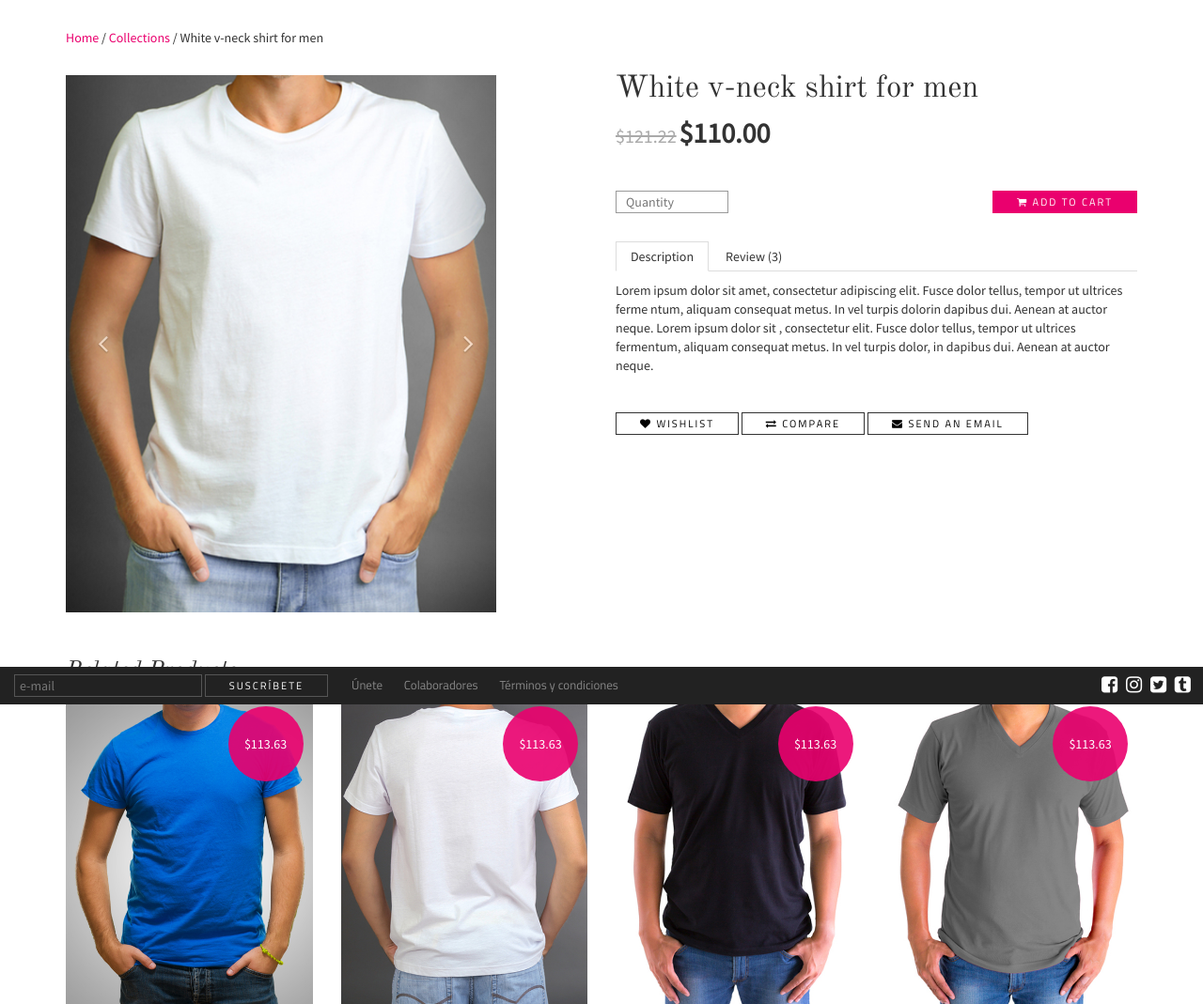
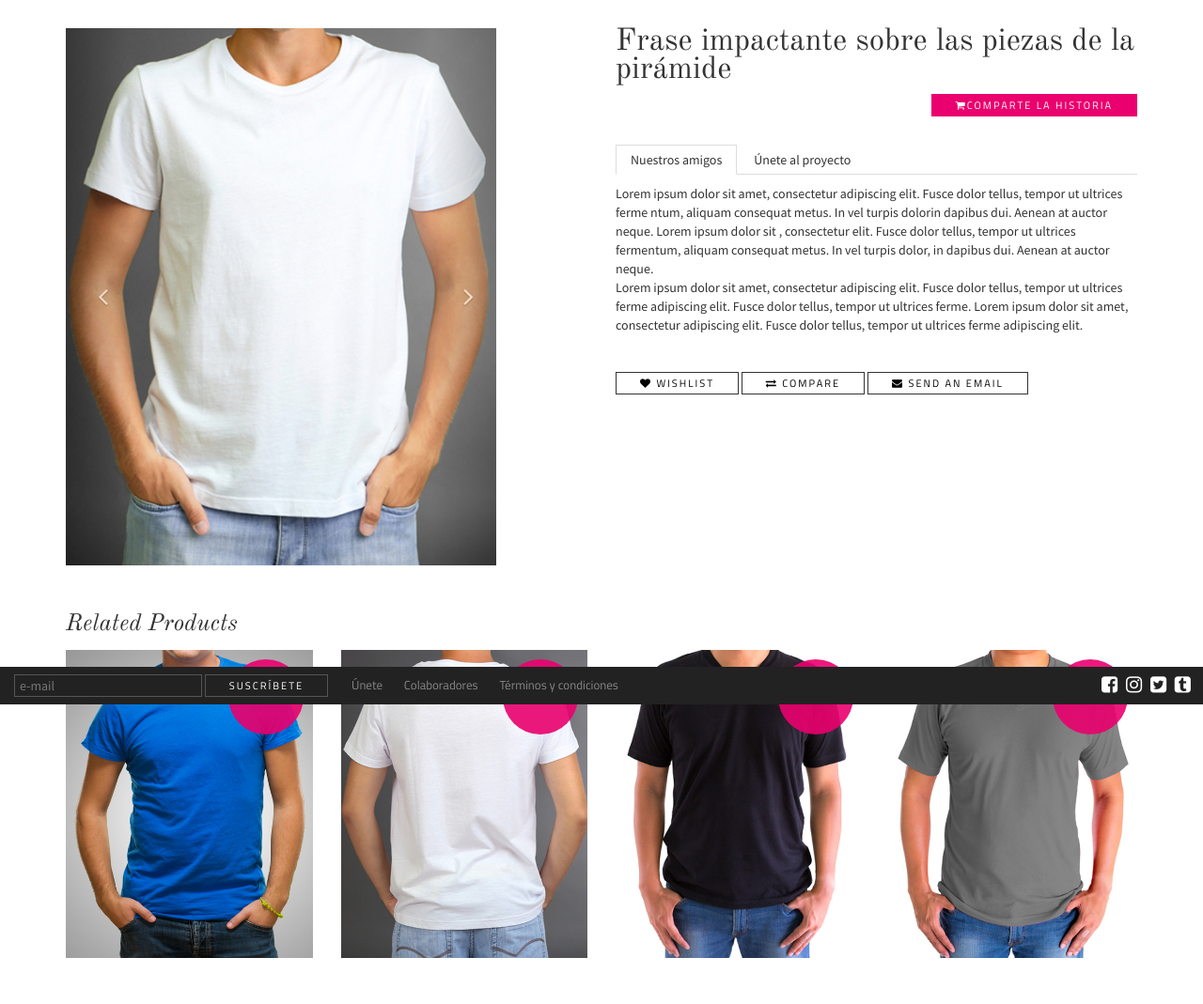
Before and after one commit to guiberraMX/BuildingThePyramid, a PHP site: page /product.php in a window 1280 px wide. Shown: the part 50-1119 px from the top of the page at 94% size. After the commit the page ends 1070 px from the top, so only its background shows below. Run offline with PHP 8.4, Linux system fonts and the light colour scheme; some libraries are stand-ins or nearby versions.

Commit message:
nav
href

```diff
--- a/header.php
+++ b/header.php
@@ -68,7 +68,7 @@
 
       <ul class="nav navbar-nav">
         <li><a href="lookbook.php">The Project</a></li>
-        <li><a href="lookbook.php">Colaboradores</a></li>
+        <li><a href="product.php">Colaboradores</a></li>
         <li><a href="checkout.php">Blog</a></li>
       </ul>
 
--- a/product.php
+++ b/product.php
@@ -3,7 +3,6 @@
 
 
 	<div class="content inside-page product-details">
-	<div class="breadcrumb"><a href="index.php">Home</a> / <a href="collections.php">Collections</a> / White v-neck shirt for men</div>
 	<div class="row">
 		<div class="col-sm-5">
 			<div id="ProductCarousel" class="carousel slide" data-ride="carousel">
@@ -18,24 +17,27 @@
 			</div>
 		</div>
 		<div class="col-sm-6 col-sm-offset-1 information">
-			<h1>White v-neck shirt for men</h1>
-			<div class="price"><span>$121.22</span> <b>$110.00</b></div>
+			<h1>Frase impactante sobre las piezas de la pirámide</h1>
+
 			<div class="clearfix">
-				<div class="pull-left"><input class="form-control quantity" placeholder="Quantity" type="number"></div>
-				<div class="pull-right"><a href="checkout.php" class="btn btn-danger"><i class="fa fa-shopping-cart"></i> Add to Cart</a></div>
+
+				<div class="pull-right"><a href="checkout.php" class="btn btn-danger"><i class="fa fa-shopping-cart"></i>Comparte la historia</a></div>
 			</div>
 
 			<div class="description-tabs">
 				<!-- Nav tabs -->
 				<ul class="nav nav-tabs" role="tablist">
-				<li class="active"><a href="#description" role="tab" data-toggle="tab">Description</a></li>
-				<li><a href="#review" role="tab" data-toggle="tab">Review (3)</a></li>
+				<li class="active"><a href="#description" role="tab" data-toggle="tab">Nuestros amigos</a></li>
+				<li><a href="#review" role="tab" data-toggle="tab">Únete al proyecto</a></li>
 				</ul>
 
 				<!-- Tab panes -->
 				<div class="tab-content">
 				<div class="tab-pane active" id="description">
 				Lorem ipsum dolor sit amet, consectetur adipiscing elit. Fusce dolor tellus, tempor ut ultrices ferme ntum, aliquam consequat metus. In vel turpis dolorin dapibus dui. Aenean at auctor neque. Lorem ipsum dolor sit , consectetur elit. Fusce dolor tellus, tempor ut ultrices fermentum, aliquam consequat metus. In vel turpis dolor, in dapibus dui. Aenean at auctor neque.
+                            <br>
+                            Lorem ipsum dolor sit amet, consectetur adipiscing elit. Fusce dolor tellus, tempor ut ultrices ferme adipiscing elit. Fusce dolor tellus, tempor ut ultrices ferme.
+                            Lorem ipsum dolor sit amet, consectetur adipiscing elit. Fusce dolor tellus, tempor ut ultrices ferme adipiscing elit.
 				</div>
 				<div class="tab-pane" id="review">
 
```
